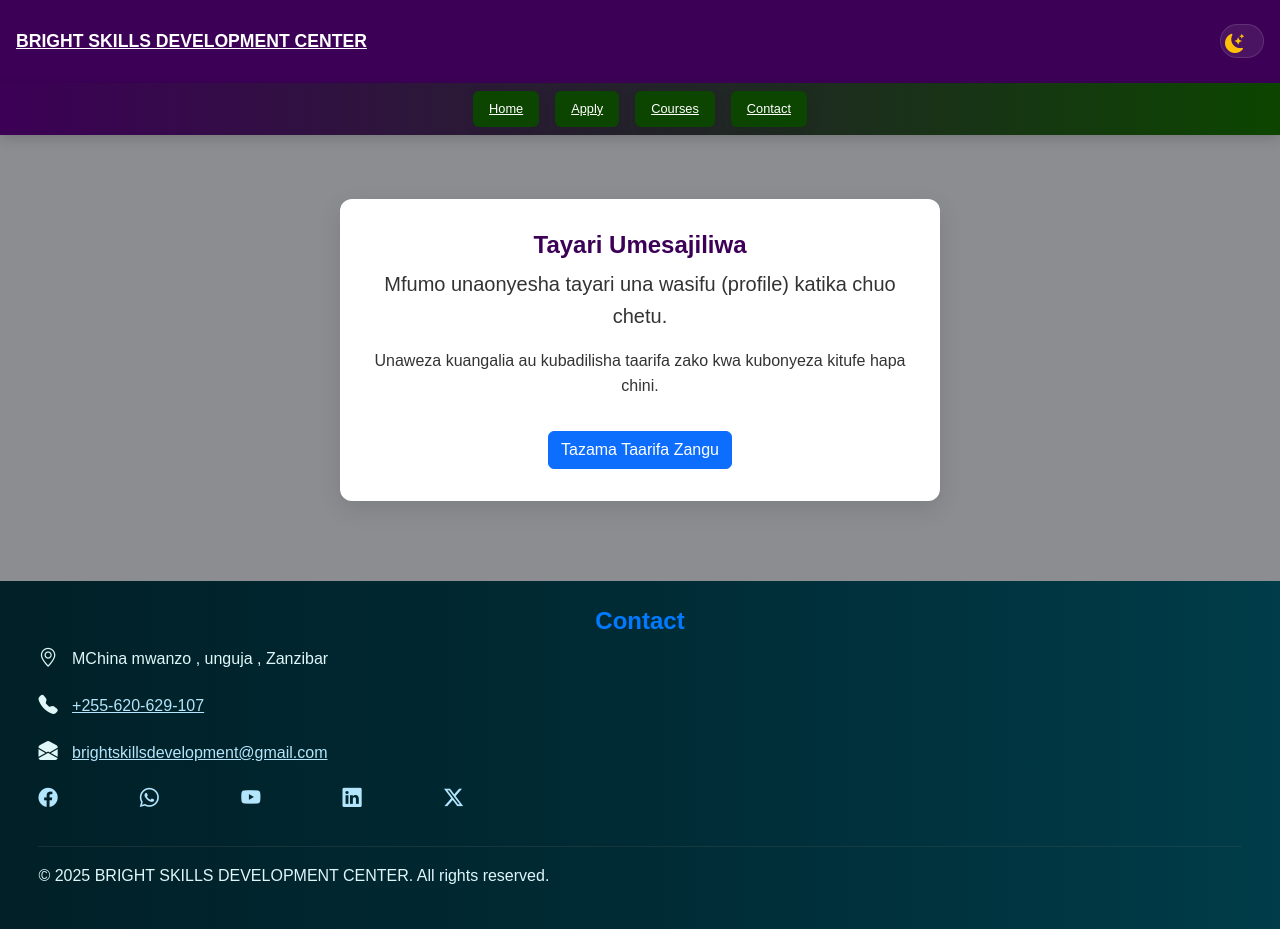
After one commit to brightfuture008/brightfutureskills, a Django app: page /apply/ in a window 1280 px wide. The commit adds this page. Shown: the top 929 px of the page. Run offline with Django 5.2, Linux system fonts and the light colour scheme; a user stored in the database is signed in; tables that the repository leaves empty hold one stand-in row (values such as "Sample post"); some libraries are stand-ins or nearby versions.

Commit message:
adding registration as default page if user register

```diff
--- a/apply/models.py
+++ b/apply/models.py
@@ -1,6 +1,7 @@
 from django.db import models
 from django.utils.crypto import get_random_string
 from django.utils import timezone
+from django.contrib.auth.models import User
 from django.urls import reverse
 
 class Session(models.Model):
@@ -38,6 +39,7 @@ class District(models.Model):
         return f"{self.name} ({self.region.name})"
 
 class Student(models.Model):
+    user = models.OneToOneField(User, on_delete=models.CASCADE, null=True, blank=True)
     GENDER_CHOICES = (('M','Male'),('F','Female'))
     code = models.CharField(max_length=32, unique=True, editable=False)
     fullname = models.CharField(max_length=200)
--- /dev/null
+++ b/apply/templates/applications/already_registered.html
@@ -0,0 +1,25 @@
+{% extends "applications/base.html" %}
+
+{% block content %}
+<style>
+    .notice-container {
+        max-width: 600px;
+        margin: 4rem auto;
+        padding: 2rem;
+        text-align: center;
+        background: var(--color-card-bg);
+        border-radius: 12px;
+        box-shadow: 0 8px 24px rgba(0,0,0,0.1);
+    }
+    .notice-container h2 {
+        color: var(--color-primary-dark);
+    }
+</style>
+
+<div class="container notice-container">
+    <h2>Tayari Umesajiliwa</h2>
+    <p class="lead">Mfumo unaonyesha tayari una wasifu (profile) katika chuo chetu.</p>
+    <p>Unaweza kuangalia au kubadilisha taarifa zako kwa kubonyeza kitufe hapa chini.</p>
+    <a href="{{ profile_url }}" class="btn btn-primary mt-3">Tazama Taarifa Zangu</a>
+</div>
+{% endblock content %}
--- a/apply/templates/applications/registration_success.html
+++ b/apply/templates/applications/registration_success.html
@@ -26,7 +26,7 @@
             {% if student.session %}<p><strong>Session:</strong> {{ student.session.name }}</p>{% endif %}
 
             <div class="text-center mt-4 d-flex justify-content-center gap-2">
-                <a href="{% url 'applications:edit_student' student_id=student.id %}" class="btn btn-secondary">Edit Information</a>
+                <a href="{% url 'applications:edit_student' %}" class="btn btn-secondary">Edit Information</a>
                 <a href="{% url 'applications:home' %}" class="btn btn-primary">Back to Home</a>
             </div>
         </div>
--- a/apply/urls.py
+++ b/apply/urls.py
@@ -5,15 +5,16 @@ app_name = 'applications'
 
 urlpatterns = [
     path('', views.home, name='home'),
-    path('students/', views.student_list, name='student_list'),
-    path('students/add/', views.add_student, name='add_student'),
-    path('students/<int:student_id>/', views.student_detail, name='student_detail'),
-    path('students/<int:student_id>/enroll/', views.enroll_student, name='enroll_student'),
-    path('students/<int:student_id>/edit/', views.edit_student, name='edit_student'),
-    path('students/success/<int:student_id>/', views.registration_success, name='registration_success'),
+    path('apply/', views.add_student, name='add_student'),
+    path('my-profile/', views.student_profile, name='student_profile'),
+    path('my-profile/edit/', views.edit_student, name='edit_student'),
+    # Admin/staff-like views (optional, can be secured further)
+    path('admin/students/', views.student_list, name='student_list'),
+    path('admin/students/<int:student_id>/', views.student_detail, name='student_detail'),
+    # Course views
     path('courses/', views.course_list, name='course_list'),
     path('courses/add/', views.add_course, name='add_course'),
     path('courses/<int:course_id>/', views.course_detail, name='course_detail'),
     path('ajax/districts/<int:region_id>/', views.ajax_districts, name='ajax_districts'),
     path('ajax/sessions/<int:course_id>/', views.ajax_sessions, name='ajax_sessions'),
-]
+    ]
--- a/apply/views.py
+++ b/apply/views.py
@@ -1,12 +1,25 @@
 from django.shortcuts import render, redirect, get_object_or_404
 from django.http import JsonResponse
 from django.contrib import messages
+from django.contrib.auth.decorators import login_required
+from django.urls import reverse
 from .models import Student, Course, Region, District, Session
 from .forms import StudentForm, CourseForm
 
 app_name = 'applications'
 
 def home(request):
+    """
+    Renders the home page. If the user is logged in and has a student profile,
+    it redirects them to their profile page.
+    """
+    if request.user.is_authenticated:
+        # Check if a student profile exists for the logged-in user
+        student = Student.objects.filter(user=request.user).first()
+        if student:
+            # Redirect to the student's success/details page
+            return redirect('applications:student_profile')
+
     all_courses = Course.objects.all()
     return render(request, 'applications/home.html', {'courses': all_courses})
 
@@ -18,12 +31,25 @@ def course_list(request):
     all_courses = Course.objects.all()
     return render(request, 'applications/course_list.html', {'courses': all_courses})
 
+@login_required
 def add_student(request):
+    """
+    Handles student registration. If the user is already registered,
+    it shows them a message instead of the form.
+    """
+    # Check if a student profile already exists for the logged-in user
+    if Student.objects.filter(user=request.user).exists():
+        # User is already registered, show the 'already_registered' page
+        profile_url = reverse('applications:student_profile')
+        return render(request, 'applications/already_registered.html', {'profile_url': profile_url})
+
     if request.method == 'POST':
         form = StudentForm(request.POST)
         if form.is_valid():
-            student = form.save()
-            return redirect('applications:registration_success', student_id=student.id)
+            student = form.save(commit=False)
+            student.user = request.user  # Link the student to the logged-in user
+            student.save()
+            return redirect('applications:student_profile') # Redirect to their new profile
     else:
         initial_data = {}
         course_id = request.GET.get('course')
@@ -57,6 +83,15 @@ def course_detail(request, course_id):
     course = get_object_or_404(Course, id=course_id)
     return render(request, 'applications/course_detail.html', {'course': course})
 
+@login_required
+def student_profile(request):
+    """
+    Displays the registered student's information.
+    This view renders the 'registration_success.html' template.
+    """
+    student = get_object_or_404(Student, user=request.user)
+    return render(request, 'applications/registration_success.html', {'student': student})
+
 def enroll_student(request, student_id):
     student = get_object_or_404(Student, id=student_id)
     if request.method == 'POST':
@@ -68,18 +103,19 @@ def enroll_student(request, student_id):
         form = StudentForm(instance=student)
     return render(request, 'applications/enroll_student.html', {'form': form, 'student': student})
 
-def edit_student(request, student_id):
-    student = get_object_or_404(Student, id=student_id)
+@login_required
+def edit_student(request):
+    student = get_object_or_404(Student, user=request.user)
     if request.method == 'POST':
         form = StudentForm(request.POST, instance=student)
         if form.is_valid():
-            updated_student = form.save()
-            # Redirect back to the success/details page to show the updated info
-            return redirect('applications:registration_success', student_id=updated_student.id)
+            form.save()
+            messages.success(request, 'Your information has been updated successfully!')
+            return redirect('applications:student_profile')
     else:
-        # For a GET request, show the form pre-filled with the student's data
         form = StudentForm(instance=student)
-    return render(request, 'applications/edit_student.html', {'form': form, 'student': student})
+
+    return render(request, 'applications/edit_student.html', {'form': form})
 
 def ajax_districts(request, region_id):
     districts = list(District.objects.filter(region_id=region_id).values('id', 'name'))
@@ -89,7 +125,3 @@ def ajax_sessions(request, course_id):
     course = get_object_or_404(Course, id=course_id)
     sessions = list(course.sessions.all().values('id', 'name'))
     return JsonResponse({'sessions': sessions})
-
-def registration_success(request, student_id):
-    student = get_object_or_404(Student, id=student_id)
-    return render(request, 'applications/registration_success.html', {'student': student})
```
Also changed, not shown: apply/migrations/0006_student_user.py (added).
